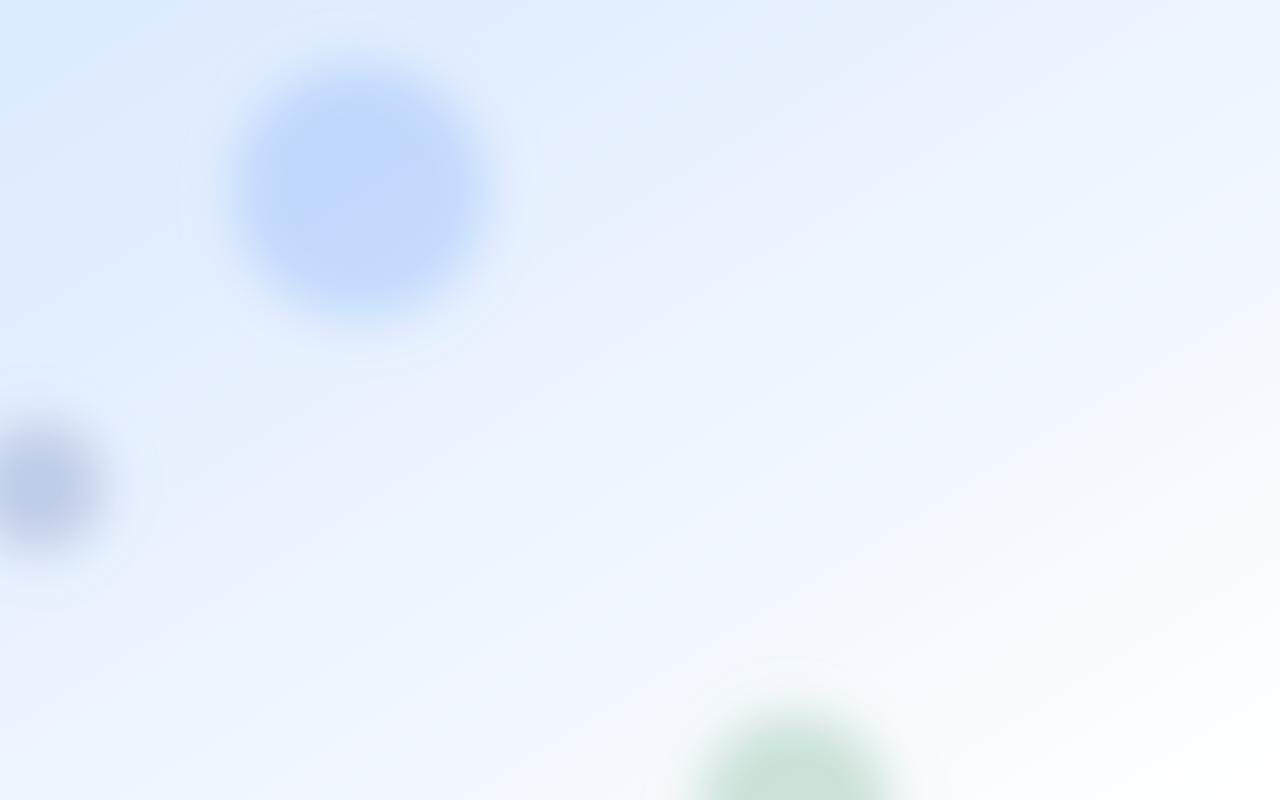
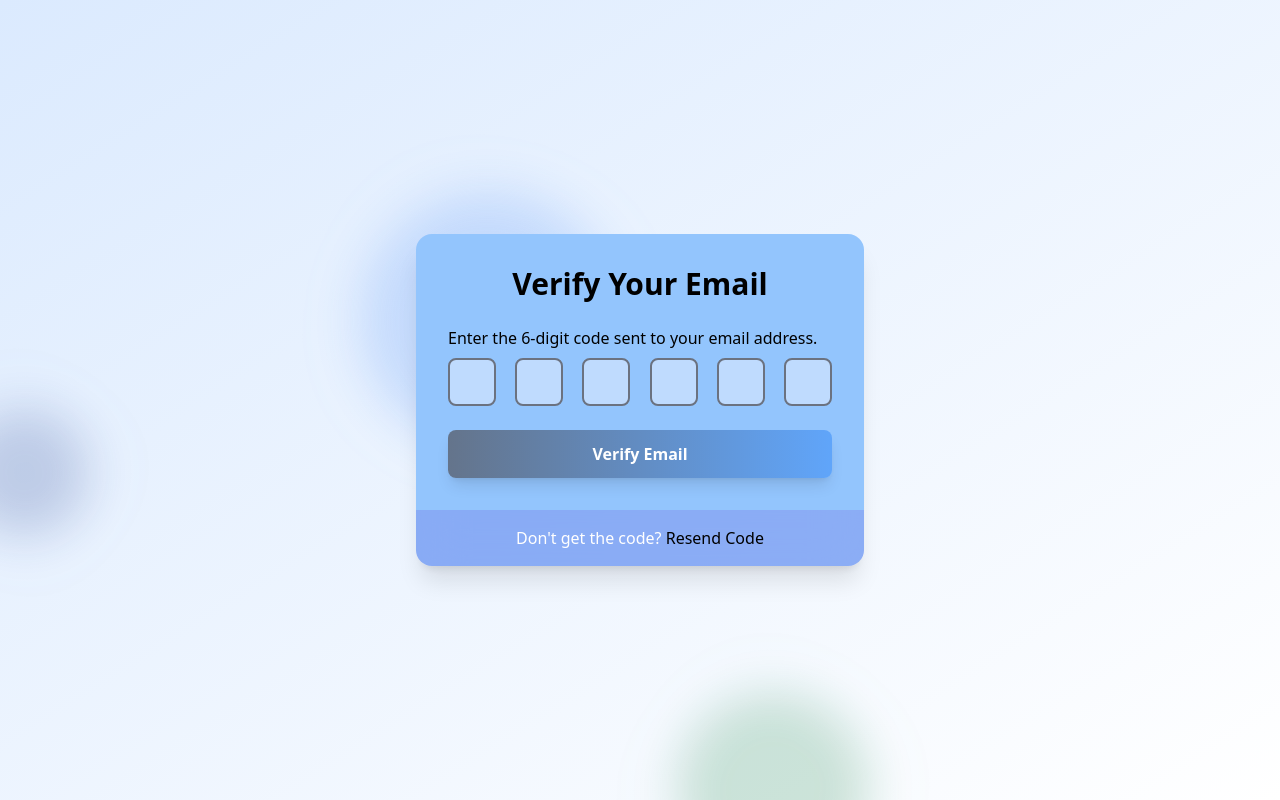
Before and after one commit to Nzagwaneza/Email-verification-MERN-, a React (Vite) app in the folder frontend/: page /verify-email in a window 1280 px wide. Before the commit this address had no page. Built offline with nearby package versions, Linux system fonts and the light colour scheme.

Commit message:
Email verification UI

```diff
--- a/frontend/src/App.jsx
+++ b/frontend/src/App.jsx
@@ -2,6 +2,7 @@ import { Route, Routes } from "react-router-dom";
 import FloatingShape from "./components/FloatingShape";
 import LoginPage from "./pages/LoginPage";
 import SignUpPage from "./pages/SignUpPage";
+import EmailVerificationPage from "./pages/EmailVerificationPage";
 
 function App() {
   return (
@@ -35,6 +36,7 @@ function App() {
         <Route path="/" element={"Home"} />
         <Route path="/signup" element={<SignUpPage />} />
         <Route path="/login" element={<LoginPage />} />
+        <Route path="/verify-email" element={<EmailVerificationPage />} />
       </Routes>
     </div>
   );
--- /dev/null
+++ b/frontend/src/pages/EmailVerificationPage.jsx
@@ -0,0 +1,115 @@
+import { motion } from "framer-motion";
+import { Mail, Lock, Loader } from "lucide-react";
+import { Link, useNavigate } from "react-router-dom";
+import Input from "../components/input";
+import { useEffect, useRef, useState } from "react";
+
+const EmailVerificationPage = () => {
+  const [code, setCode] = useState(["", "", "", "", "", ""]);
+  const inputRefs = useRef([]);
+  const navigate = useNavigate();
+  const isLoading = false;
+
+  const handleChange = (index, value) => {
+    const newCode = [...code];
+
+    //handle pasted content
+    if (value.length > 1) {
+      const pastedCode = value.slice(0, 6).split("");
+      for (let i = 0; i < 6; i++) {
+        newCode[i] = pastedCode[i] || "";
+      }
+      setCode(newCode);
+      //focus on the last non-empty input or the first one
+      const lastFilledIndex = newCode.findLastIndex((digit) => digit !== "");
+      const focusIndex = lastFilledIndex < 5 ? lastFilledIndex + 1 : 5;
+      inputRefs.current[focusIndex].focus();
+    } else {
+      newCode[index] = value;
+      setCode(newCode);
+
+      //Move focus to the next input field if value is entered
+      if (value && index < 5) {
+        inputRefs.current[index + 1].focus();
+      }
+    }
+  };
+  const handleKeyDown = (index, e) => {
+    if (e.key === "Backspace" && !code[index] && index > 0) {
+      inputRefs.current[index - 1].focus();
+    }
+  };
+
+  const handleSubmit = (e) => {
+    e.preventDefault();
+    const verificationCode = code.join("");
+    console.log(`Verification code submitted:${verificationCode}`);
+  };
+
+  //Auto submit when all fields are filled
+  useEffect(() => {
+    if (code.every((digit) => digit !== "")) {
+      handleSubmit(new Event("submit"));
+    }
+  }, [code]);
+
+  return (
+    <motion.div
+      initial={{ opacity: 0, y: 20 }}
+      animate={{ opacity: 1, y: 0 }}
+      transition={{ duration: 0.5 }}
+      className="max-w-md w-full bg-green-700-opacity-80 bg-opacity-50 backdrop-filter
+      backdrop-blur-xl rounded-2xl shadow-xl overflow-hidden"
+    >
+      <div className="p-8 bg-blue-300 opacity-9">
+        <h2 className="text-3xl font-bold mb-6 text-center ">
+          Verify Your Email
+        </h2>
+        <p>Enter the 6-digit code sent to your email address.</p>
+        <form className="space-y-6 mt-2">
+          <div className="flex justify-between">
+            {code.map((digit, index) => (
+              <input
+                key={index}
+                ref={(el) => (inputRefs.current[index] = el)}
+                type="text"
+                maxLength="6"
+                value={digit}
+                onChange={(e) => handleChange(index, e.target.value)}
+                onKeyDown={(e) => handleKeyDown(index, e)}
+                className="w-12 h-12 text-center text-2xl font-bold bg-blue-200  border-2 border-gray-500 rounded-lg focus:border-blue-500 focus:outline-none "
+              />
+            ))}
+          </div>
+          <motion.button
+            onSubmit={handleSubmit}
+            className="mt-5 py-3 px-4 w-full flex justify-center bg-gradient-to-r
+          from-slate-500 to-blue-400 text-white font-bold rounded-lg shadow-lg
+          hover:from-green-800 hover:to-blue-800 focus:outline-none focus:ring-2 focus:ring-blue-500
+          focus:ring-offset-2 focus:ring-offset-slate-500 transition duration-200"
+            whileHover={{ scale: 1.02 }}
+            whileTap={{ scale: 0.98 }}
+            type="submit"
+            disabled={isLoading}
+          >
+            {isLoading ? (
+              <Loader className="w-6 h-6 animate-spin" />
+            ) : (
+              "Verify Email"
+            )}
+          </motion.button>
+        </form>
+      </div>
+      <div className="px-8 py-4 bg-blue-600 bg-opacity-50 flex justify-center">
+        <p className="text-base text-white">
+          Don't get the code?{" "}
+          <Link to={"/toBeAddedLater"} className="text-black hover:underline">
+            Resend Code
+          </Link>
+        </p>
+      </div>
+    </motion.div>
+  );
+};
+
+export default EmailVerificationPage;
```
